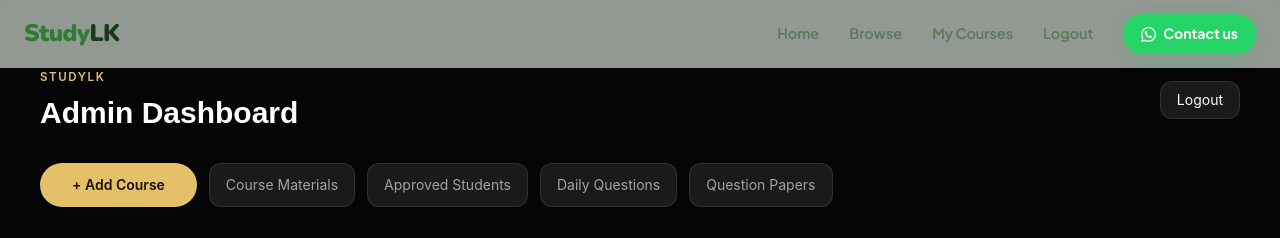
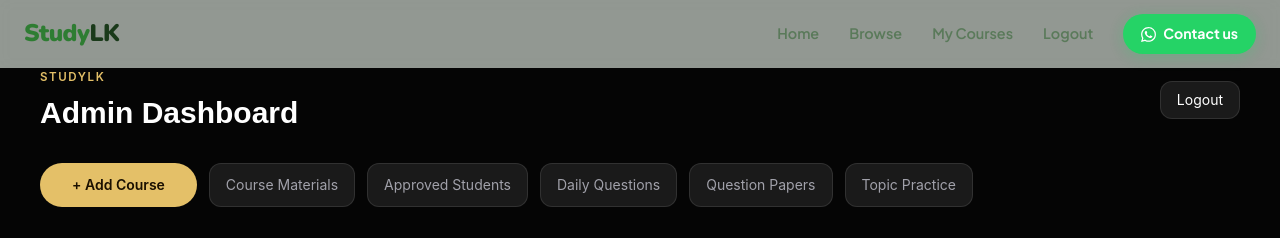
Before and after one commit to DSAN0/studylk, a React (Vite) app: page /admin in a window 1280 px wide. Shown: the top 238 px of the page. Built offline with nearby package versions, Linux system fonts and the light colour scheme; no server answers; sample sign-in values are in the browser's storage.

Commit message:
add topics button on admin dash

```diff
--- a/src/admin/pages/AdminDashboard.jsx
+++ b/src/admin/pages/AdminDashboard.jsx
@@ -39,7 +39,8 @@
   }
 
   function logout() {
-    localStorage.removeItem('adminToken')
+    localStorage.removeItem('adminAccessToken')
+    localStorage.removeItem('adminRefreshToken')
     localStorage.removeItem('adminUser')
     navigate('/admin/login')
   }
@@ -127,6 +128,13 @@
             className="bg-surface2 border border-white/10 rounded-xl px-4 py-2 text-sm text-muted hover:text-white"
           >
             Question Papers
+          </button>
+
+          <button
+            onClick={() => navigate('/admin/topic-practice')}
+            className="bg-surface2 border border-white/10 rounded-xl px-4 py-2 text-sm text-muted hover:text-white"
+          >
+            Topic Practice
           </button>
         </div>
 
```
